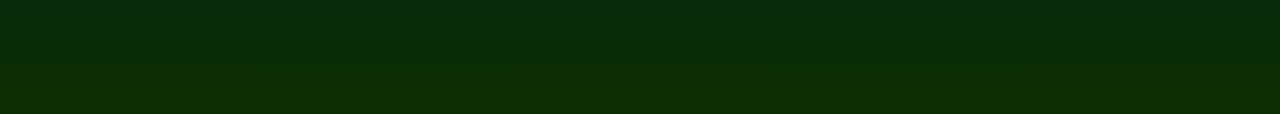
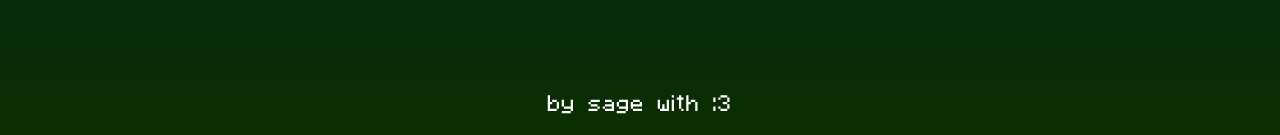
Before and after one commit to Sivayogeith/mc-portfolio, a SvelteKit app: page /mods in a window 1280 px wide. Shown: the part 686-821 px from the top of the page. Before the commit the page ends 800 px from the top, so only its background shows below. Built offline with nearby package versions, Linux system fonts and the light colour scheme.

Commit message:
feat: added footer

```diff
--- a/src/routes/+layout.svelte
+++ b/src/routes/+layout.svelte
@@ -11,7 +11,7 @@
   import PlayingIcon from "$lib/PlayingIcon.svelte";
 
   let { children } = $props();
-  // let bgAudio: HTMLAudioElement = $state();
+
   let bgAudioTime: number = $state(166);
   let bgAudioPaused: boolean = $state(true);
   let theme = $state("");
@@ -39,7 +39,7 @@
 
 <div class="pt-5 flex flex-col sm:flex-row justify-between w-full pb-5 sm:pb-0">
   <div class="w-1/4">
-    <audio bind:paused={bgAudioPaused} bind:currentTime={bgAudioTime}>
+    <audio bind:paused={bgAudioPaused} bind:currentTime={bgAudioTime} loop>
       <source src={ariaMath} type="audio/ogg" />
     </audio>
   </div>
@@ -73,4 +73,9 @@
     </button>
   </div>
 </div>
-{@render children()}
+<div class="min-h-[87vh]">
+  {@render children()}
+</div>
+<footer class="text-center py-5 text-lg">
+  by sage with :3
+</footer>
--- a/src/routes/+page.svelte
+++ b/src/routes/+page.svelte
@@ -31,7 +31,7 @@
   ];
 </script>
 
-<div class="flex flex-col justify-center items-center xl:h-[93vh] xl:m-0 my-20">
+<div class="flex flex-col justify-center items-center xl:h-[87vh] xl:m-0 my-20">
   <h1 class="text-3xl text-center mb-20 sm:mx-5">
     sage's
     {#if $isDesktop}
```
